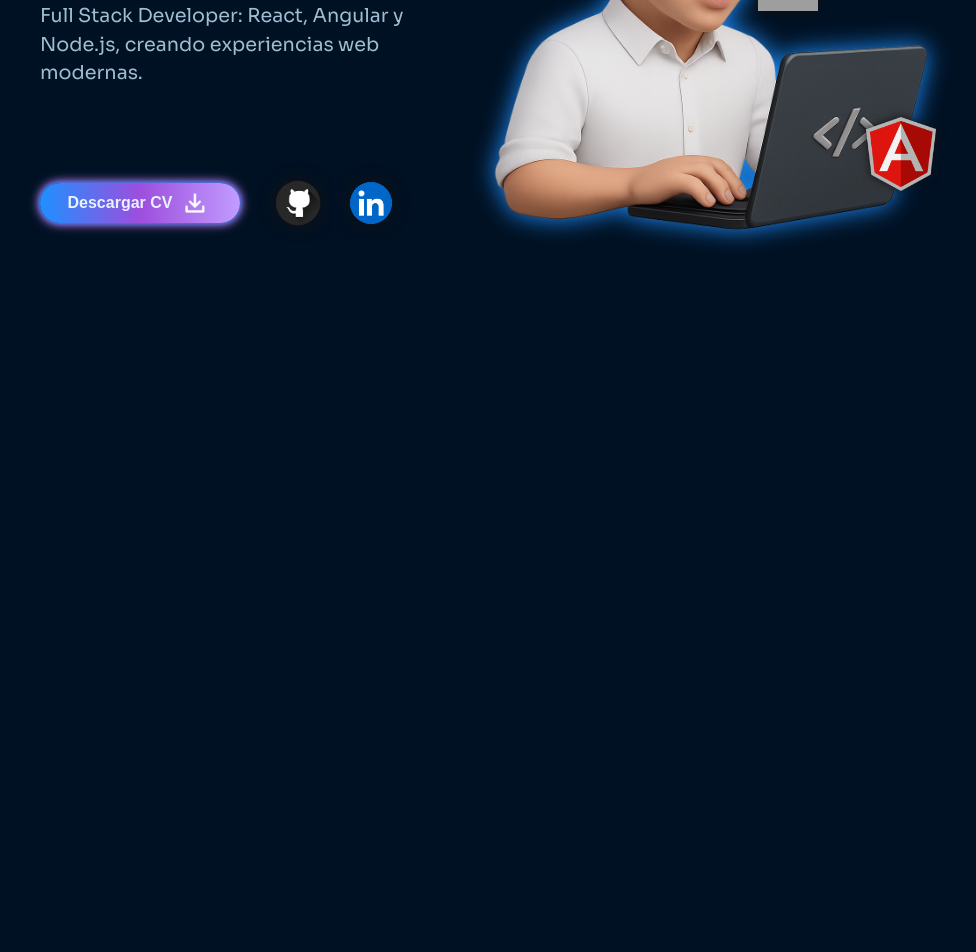
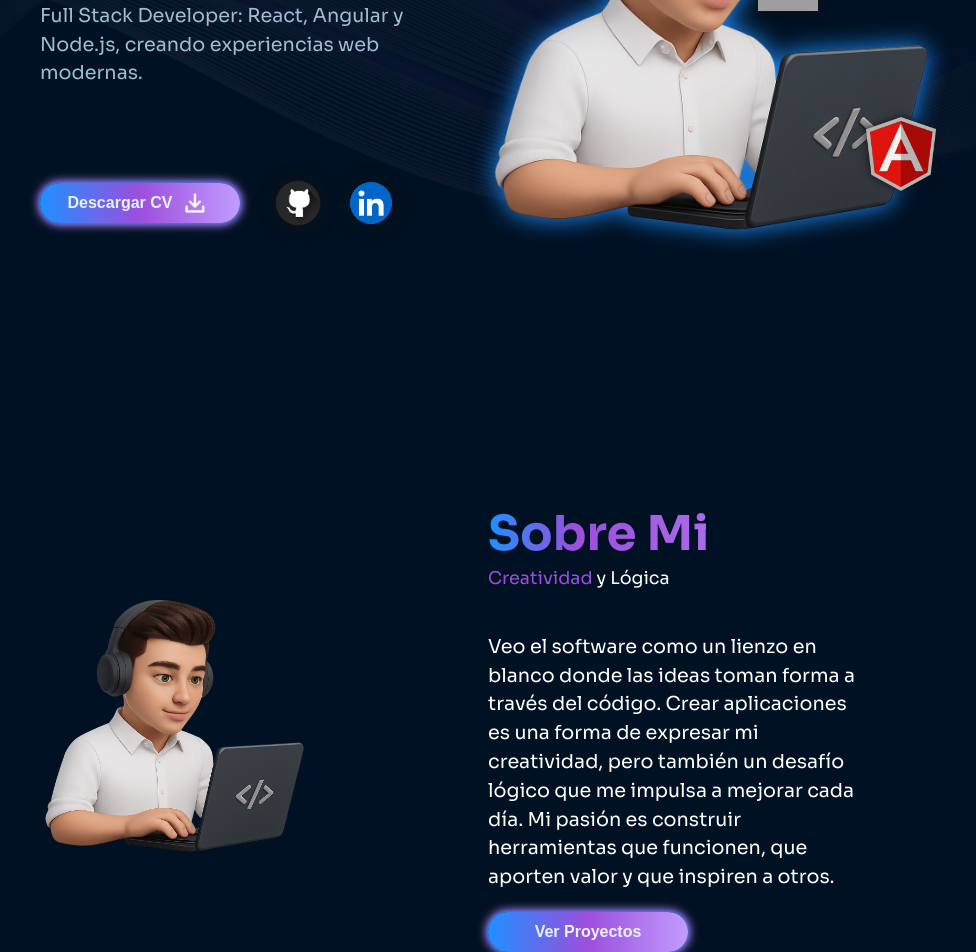
Before and after one commit to juanfranfdezGit/personalPage, a React (Vite) app: page / in a window 1280 px wide. Shown: the part 465-1417 px from the top of the page, without its empty margins (152-1128 px from the left). Before the commit the page ends 800 px from the top, so only its background shows below. Built offline with nearby package versions, Linux system fonts and the light colour scheme; grey boxes are pictures that could not be loaded; the HTML template or start-up script is replaced by a standard one.

Commit message:
feat: about

```diff
--- a/src/App.tsx
+++ b/src/App.tsx
@@ -1,3 +1,4 @@
+import About from "./components/about/About";
 import Header from "./components/header/Header";
 import Hero from "./components/hero/Hero";
 
@@ -7,6 +8,8 @@ export default function App() {
       <Header></Header>
 
       <Hero></Hero>
+
+      <About></About>
     </>
   );
 }
--- /dev/null
+++ b/src/components/about/About.tsx
@@ -0,0 +1,27 @@
+import "./about.css";
+
+export default function About() {
+  return (
+    <>
+      <section id="About" className="flex about">
+        <div className="aboutPhoto">
+          <img src="/assets/photo.png" alt="personal photo 02" />
+        </div>
+        <div className="aboutInfo">
+          <h2>Sobre Mi</h2>
+          <p className="description">
+            <span>Creatividad</span> y Lógica
+          </p>
+          <p>
+            Veo el software como un lienzo en blanco donde las ideas toman forma
+            a través del código. Crear aplicaciones es una forma de expresar mi
+            creatividad, pero también un desafío lógico que me impulsa a mejorar
+            cada día. Mi pasión es construir herramientas que funcionen, que
+            aporten valor y que inspiren a otros.
+          </p>
+          <button>Ver Proyectos</button>
+        </div>
+      </section>
+    </>
+  );
+}
--- /dev/null
+++ b/src/components/about/about.css
@@ -0,0 +1,46 @@
+.about {
+  padding: 12rem 12rem 0;
+}
+
+.aboutPhoto {
+  width: 50%;
+}
+
+.aboutPhoto img {
+  width: 60%;
+}
+
+.aboutInfo {
+  width: 50%;
+}
+
+.aboutInfo h2 {
+  font-size: 3rem;
+  background: linear-gradient(
+    90deg,
+    var(--main-color) 0%,
+    var(--secondary-color) 20%,
+    var(--secondary-color-light) 100%
+  );
+  background-clip: text;
+  -webkit-text-fill-color: transparent;
+}
+
+.aboutInfo p.description {
+  font-size: 1.1rem;
+  margin-top: 0;
+}
+
+.aboutInfo p.description span {
+  color: var(--secondary-color);
+}
+
+.aboutInfo p {
+  width: 85%;
+  font-size: 1.2rem;
+  margin-top: 40px;
+}
+
+.aboutInfo button {
+    margin-top: 20px;
+}
--- a/src/components/hero/Hero.tsx
+++ b/src/components/hero/Hero.tsx
@@ -27,6 +27,8 @@ export default function Hero() {
           <img className="techIco react" src="/assets/react.png" alt="react" />
           <img className="techIco node" src="/assets/node.webp" alt="node" />
         </div>
+
+        <img src="/assets/waves.png" alt="waves" className="backWaves" />
       </section>
     </>
   );
--- a/src/components/hero/hero.css
+++ b/src/components/hero/hero.css
@@ -9,6 +9,7 @@
 
 .heroInfo {
   flex-direction: column;
+  z-index: 3;
   align-items: start !important;
 }
 
@@ -48,24 +49,6 @@
 
 .heroInfo .socials button {
   gap: 8px;
-  height: 40px;
-  width: 200px;
-  font-size: 1rem;
-  font-weight: 600;
-  background: linear-gradient(
-    90deg,
-    var(--main-color) 0%,
-    var(--secondary-color) 50%,
-    var(--secondary-color-light) 100%
-  );
-  color: var(--text-primary);
-  border: none;
-  border-radius: 20px;
-  cursor: pointer;
-  transition: all 0.3s;
-  box-shadow: 0 0 4px var(--main-color), 0 0 8px var(--secondary-color),
-    0 0 12px var(--secondary-color-light);
-  margin-right: 20px;
 }
 
 .heroInfo .socials button:hover {
@@ -82,6 +65,11 @@
   width: 60px;
   filter: drop-shadow(0 0 8px #111);
   cursor: pointer;
+  transition: all 0.3s;
+}
+
+.heroInfo img:hover {
+  filter: drop-shadow(0 0 8px var(--secondary-color));
 }
 
 .heroInfo img.linkedin {
@@ -127,3 +115,12 @@
   right: 10.5%;
   bottom: 260px;
 }
+
+.backWaves {
+  position: absolute;
+  top: 30%;
+  left: 50%;
+  transform: translate(-50%);
+  width: 95vw;
+  opacity: 0.3;
+}
--- a/src/index.css
+++ b/src/index.css
@@ -29,10 +29,15 @@
   align-items: center;
 }
 
+html {
+  scroll-behavior: smooth;
+}
+
 body {
   background: var(--main-bg-color);
   color: #fff;
   font-family: sora;
+  overflow-x: hidden;
 }
 
 p {
@@ -59,3 +64,24 @@ a:target {
 li {
   list-style: none;
 }
+
+button {
+  height: 40px;
+  width: 200px;
+  font-size: 1rem;
+  font-weight: 600;
+  background: linear-gradient(
+    90deg,
+    var(--main-color) 0%,
+    var(--secondary-color) 50%,
+    var(--secondary-color-light) 100%
+  );
+  color: var(--text-primary);
+  border: none;
+  border-radius: 20px;
+  cursor: pointer;
+  transition: all 0.3s;
+  box-shadow: 0 0 4px var(--main-color), 0 0 8px var(--secondary-color),
+    0 0 12px var(--secondary-color-light);
+  margin-right: 20px;
+}
```
Also changed, not shown: public/assets/waves.png (added).
